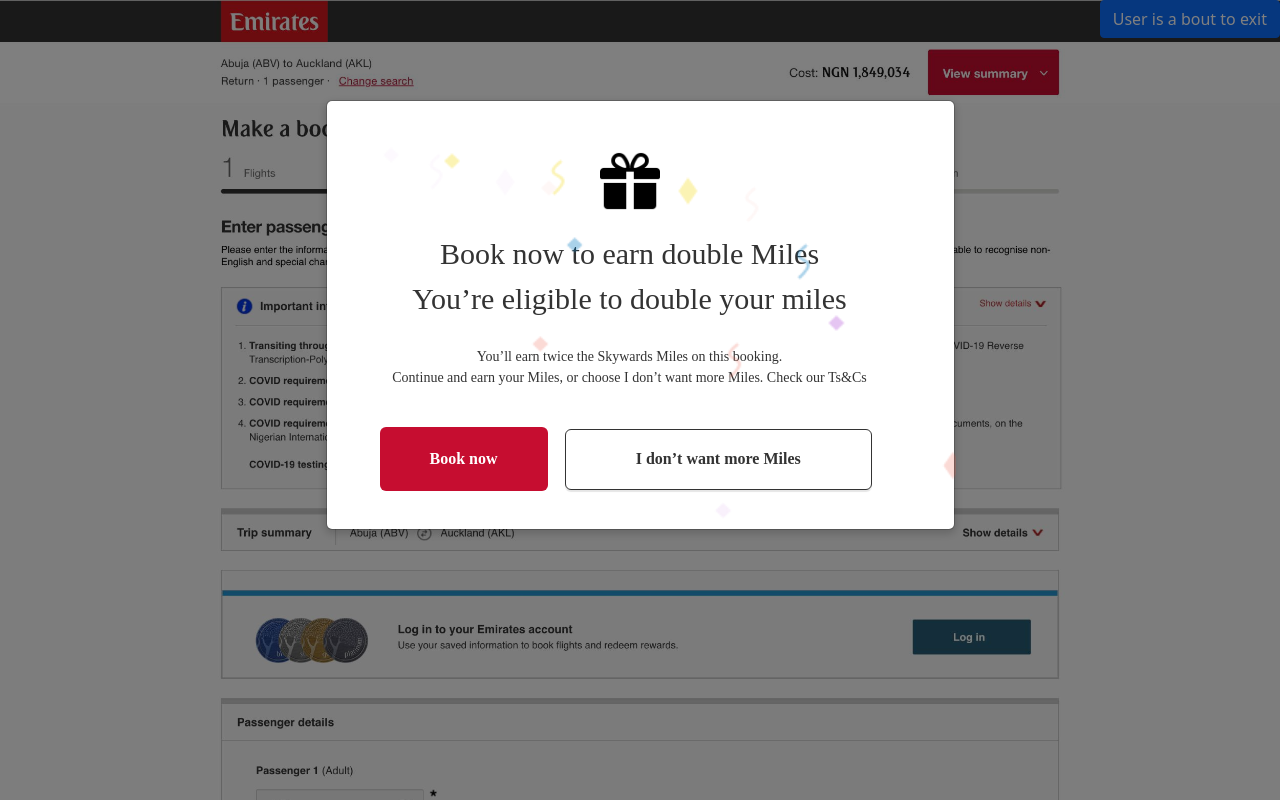
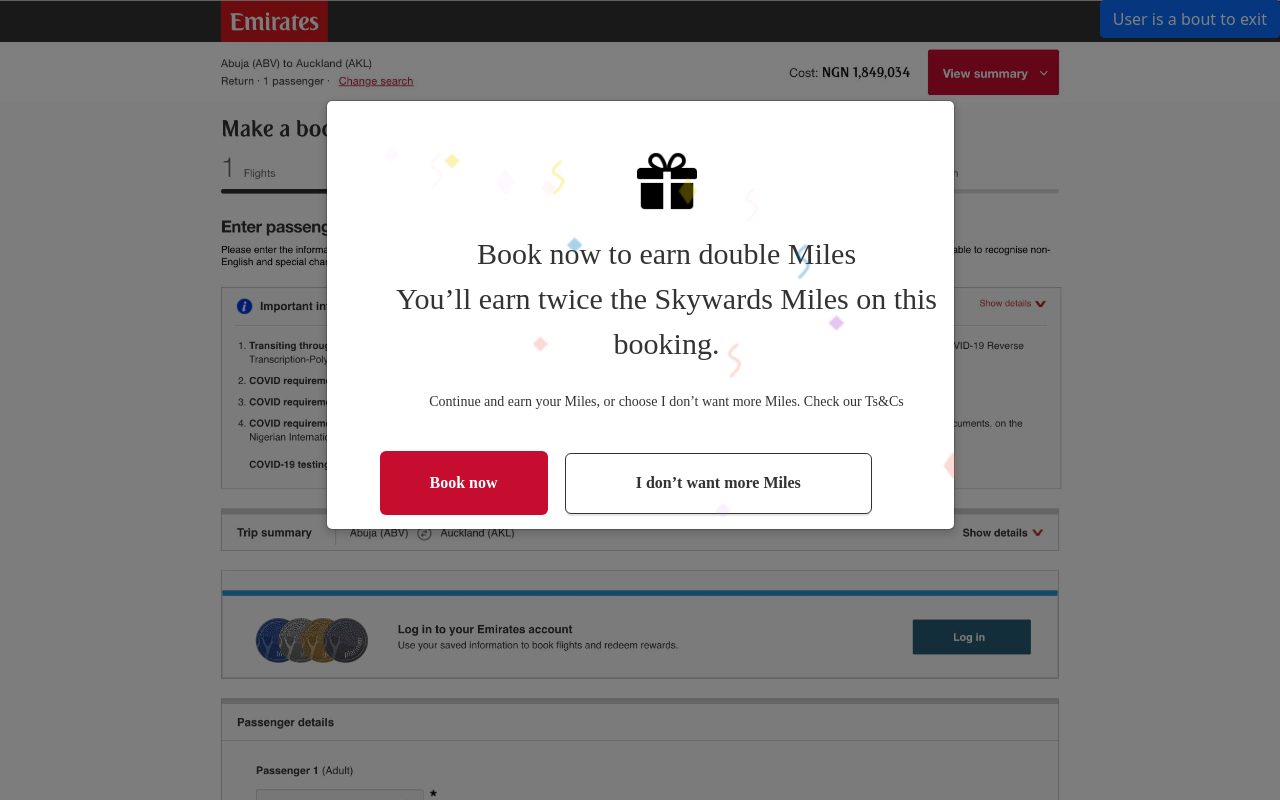
Before and after one commit to Philipk9/churn, a plain HTML site: page index.html in a window 1280 px wide. Both pictures are taken after a click on the button "User is a bout to exit". Drawn offline with nearby package versions, Linux system fonts and the light colour scheme; a web font is replaced by a local one.

Commit message:
copyupdates

```diff
--- a/index.html
+++ b/index.html
@@ -28,13 +28,9 @@
             <!-- <div class = "container1"> -->
                 <div class = "content">
                 <div class ="icon"></div>
-                <div class= "title">Book now to earn double Miles</br>
-                    You’re eligible to double your miles</div>
-                <div class = "body-copy">You’ll earn twice the Skywards Miles on this booking. <br> Continue and earn your Miles, or choose I don’t want more Miles.
-
-
-
-                    Check our Ts&Cs</div>
+                <div class= "title">Book now to earn double Miles </br>
+                    You’ll earn twice the Skywards Miles on this booking.</div>
+                <div class = "body-copy">Continue and earn your Miles, or choose I don’t want more Miles. Check our Ts&Cs </div>
                     <button id = "cta1" class ="primary" >Book now</button>
                     <button id = "cta2" class ="secondary" >I don’t want more Miles</button>
                     <!-- <div class = "secondary" >Not Interested</div> -->
```
